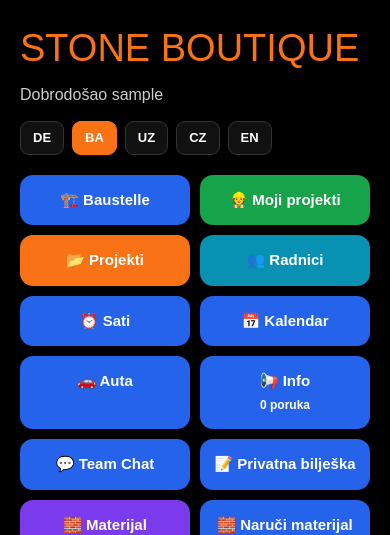
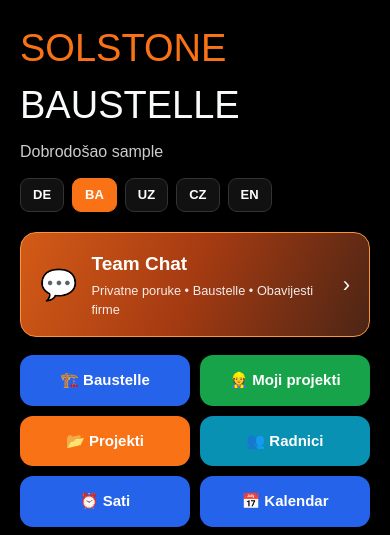
Before and after one commit to Hidajetg/Hidajet-Goletic, a Next.js app: page /dashboard in a window 390 px wide. Shown: the top 535 px of the page. Built offline with nearby package versions, Linux system fonts and the light colour scheme; no server answers; the database is empty; sample sign-in values are in the browser's storage.

Commit message:
feat(ui): prominent Team Chat launcher and refreshed mobile dashboard header (test only)

```diff
--- a/app/dashboard/page.tsx
+++ b/app/dashboard/page.tsx
@@ -497,7 +497,7 @@ export default function DashboardPage() {
 
   return (
     <main style={mainStyle}>
-      <h1 style={titleStyle}>STONE BOUTIQUE</h1>
+      <h1 style={titleStyle}>SOLSTONE <span style={{ color: "#f8fafc" }}>BAUSTELLE</span></h1>
 
       <h2 style={subtitleStyle}>
         {t.welcome} {workerName}
@@ -515,6 +515,22 @@ export default function DashboardPage() {
           </button>
         ))}
       </div>
+
+      <Link href="/team-chat" style={featuredChatStyle}>
+        <span aria-hidden="true" style={{ fontSize: 30 }}>💬</span>
+        <span style={{ flex: 1, textAlign: "left" }}>
+          <strong style={{ display: "block", fontSize: 19 }}>{t.chat}</strong>
+          <small style={{ display: "block", fontWeight: 400, opacity: 0.9, marginTop: 3 }}>
+            {lang === "de" ? "Privat • Baustellen • Firmenmitteilungen" :
+             lang === "ba" ? "Privatne poruke • Baustelle • Obavijesti firme" :
+             lang === "uz" ? "Shaxsiy suhbat • Qurilish • E’lonlar" :
+             lang === "cz" ? "Soukromé zprávy • Stavby • Oznámení" :
+             "Private messages • Sites • Announcements"}
+          </small>
+        </span>
+        {chatUnread > 0 && <span style={chatBadgeStyle}>{chatUnread > 99 ? "99+" : chatUnread}</span>}
+        <span aria-hidden="true" style={{ fontSize: 22 }}>›</span>
+      </Link>
 
       <div style={gridStyle}>
         <Link href="/baustellen" style={buttonStyle}>
@@ -571,14 +587,6 @@ export default function DashboardPage() {
           <small>
             {messages.length} {t.message}
           </small>
-        </Link>
-
-        <Link href="/team-chat" style={chatUnread>0 ? alertButtonStyle : buttonStyle}>
-          💬 {t.chat}
-          {chatUnread > 0 && <>
-            <br />
-            <small>{chatUnread} NEW</small>
-          </>}
         </Link>
 
         <Link href="/private-notes" style={buttonStyle}>
@@ -676,6 +684,33 @@ const mainStyle: CSSProperties = {
   minHeight: "100vh",
   color: "#ffffff",
   padding: "20px",
+};
+
+const featuredChatStyle: CSSProperties = {
+  display: "flex",
+  alignItems: "center",
+  gap: 14,
+  color: "#ffffff",
+  textDecoration: "none",
+  border: "1px solid #fb923c",
+  borderRadius: 16,
+  background: "linear-gradient(115deg, #d45b17 0%, #a63b12 48%, #4c2515 100%)",
+  boxShadow: "0 6px 22px #00000055",
+  padding: "17px 19px",
+  marginBottom: 18,
+  minHeight: 86,
+  maxWidth: 1000,
+  cursor: "pointer",
+};
+const chatBadgeStyle: CSSProperties = {
+  background: "#ffffff",
+  color: "#b45309",
+  fontWeight: 800,
+  minWidth: 26,
+  padding: "5px 9px",
+  textAlign: "center",
+  borderRadius: 30,
+  fontSize: 13,
 };
 
 const titleStyle: CSSProperties = {
```
